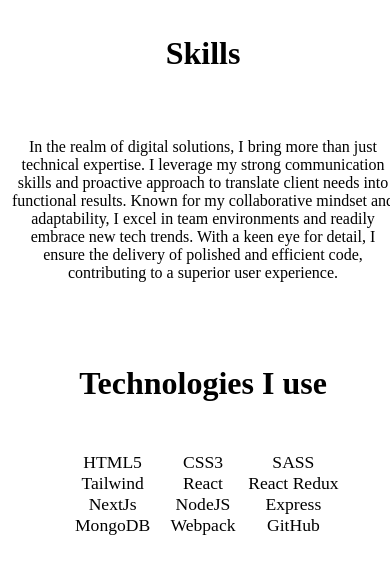
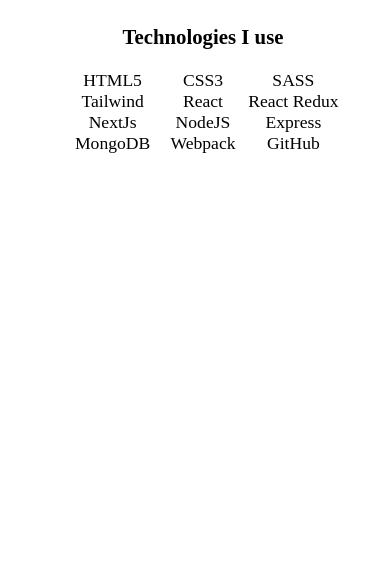
Before and after one commit to BieganskiP/Portfolio, a Next.js app: page /Skills/Skills in a window 390 px wide. Shown: the top 574 px of the page. Built offline with nearby package versions, Linux system fonts and the light colour scheme.

Commit message:
responsivity changes

```diff
--- a/src/pages/Contacts/Contacts.module.css
+++ b/src/pages/Contacts/Contacts.module.css
@@ -2,12 +2,12 @@
   display: flex;
   justify-content: center;
   align-items: center;
-  width: 100%;
+  width: clamp(200px, 100%, 1000px);
   flex-direction: column;
   gap: 1.5rem;
 }
 .text {
-  max-width: 900px;
+  width: clamp(200px, 80%, 1000px);
   text-align: center;
   font-size: 1.2rem;
 }
--- a/src/pages/Skills/Skills.js
+++ b/src/pages/Skills/Skills.js
@@ -22,16 +22,21 @@
 
   return (
     <div className={css.container}>
-      <h2 className={css.header}>Skills</h2>
-      <p className={css.description}>
-        In the realm of digital solutions, I bring more than just technical
-        expertise. I leverage my strong communication skills and proactive
-        approach to translate client needs into functional results. Known for my
-        collaborative mindset and adaptability, I excel in team environments and
-        readily embrace new tech trends. With a keen eye for detail, I ensure
-        the delivery of polished and efficient code, contributing to a superior
-        user experience.
-      </p>
+      {!isMobile ? (
+        <>
+          <h2 className={css.header}>Skills</h2>
+          <p className={css.description}>
+            In the realm of digital solutions, I bring more than just technical
+            expertise. I leverage my strong communication skills and proactive
+            approach to translate client needs into functional results. Known
+            for my collaborative mindset and adaptability, I excel in team
+            environments and readily embrace new tech trends. With a keen eye
+            for detail, I ensure the delivery of polished and efficient code,
+            contributing to a superior user experience.
+          </p>
+        </>
+      ) : null}
+
       <h2 className={css.header}>Technologies I use</h2>
       {isMobile ? (
         <div className={css.gridContainer}>
--- a/src/pages/Skills/Skills.module.css
+++ b/src/pages/Skills/Skills.module.css
@@ -9,16 +9,18 @@
   justify-content: center;
   align-items: center;
   flex-direction: column;
-  gap: 1.5rem;
+  gap: 0.2rem;
 }
 .description {
-  max-width: 900px;
+  width: clamp(300px, 90%, 900px);
   text-align: center;
-  margin-bottom: 2rem;
 }
 .skillsTitle,
 .text {
   font-size: 0.8rem;
+}
+.header {
+  font-size: 1.3rem;
 }
 .skillsList {
   display: flex;
@@ -47,7 +49,13 @@
   color: var(--pink);
 }
 @media (min-width: 768px) {
-  .title {
+  .container {
+    gap: 1.5rem;
+  }
+  .description {
+    margin-bottom: 2rem;
+  }
+  .header {
     font-size: 2rem;
   }
   .skillsTitle,
```
